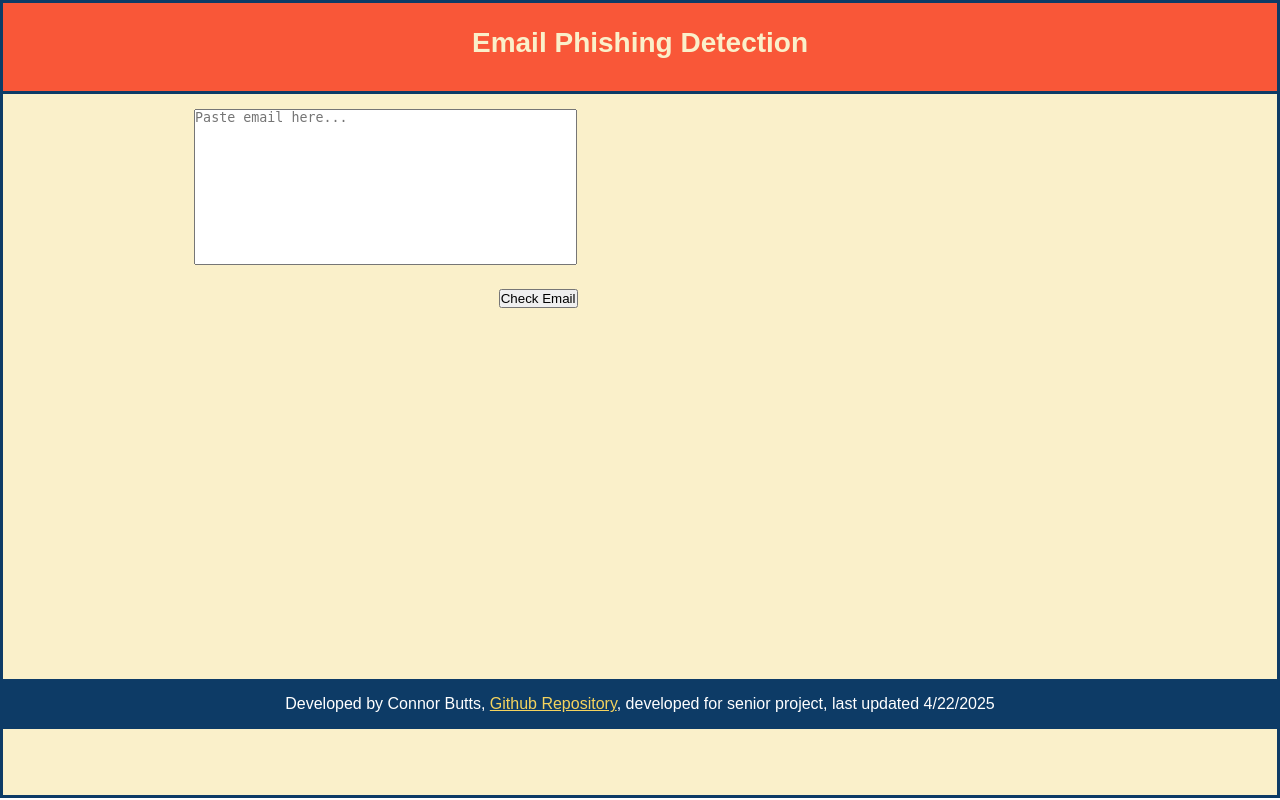
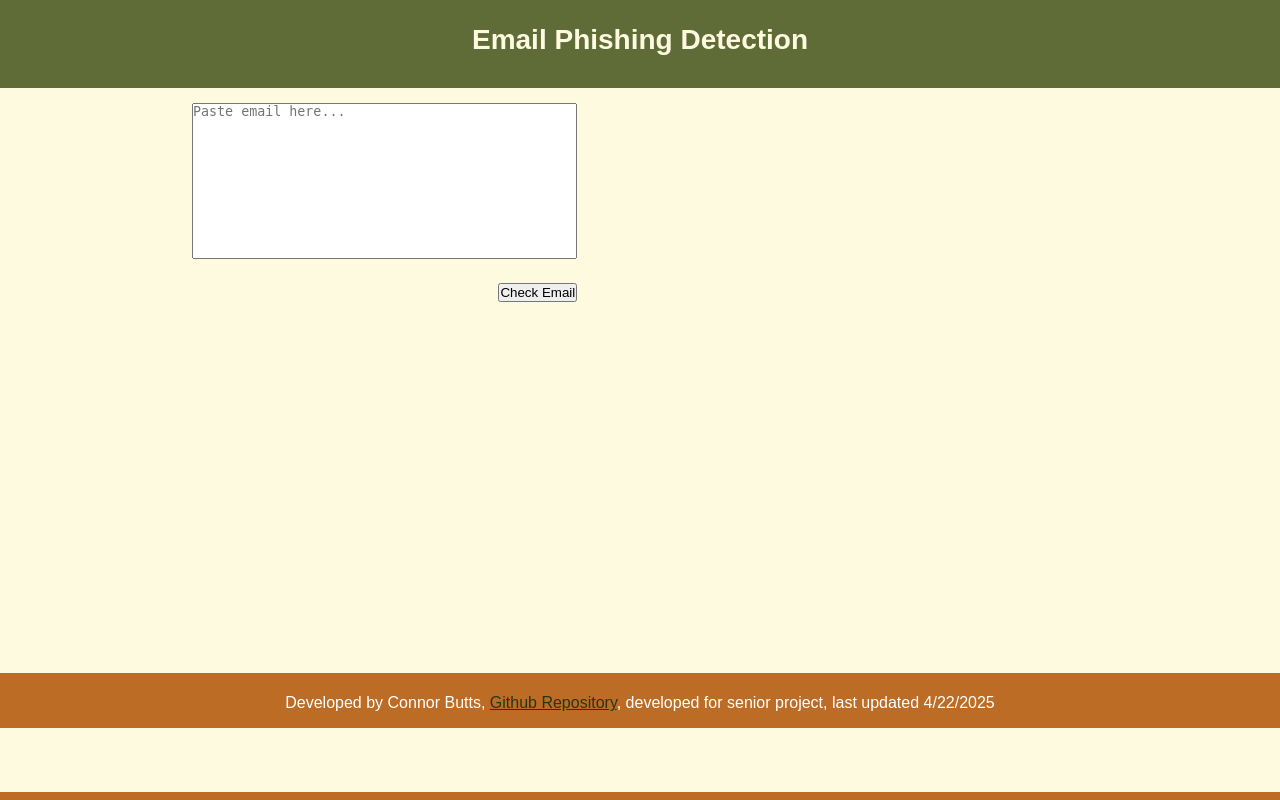
Before and after one commit to connorbutts75/XAI-PhishingDetection, a Flask app: page / in a window 1280 px wide. Run offline with Flask 3, Linux system fonts and the light colour scheme.

Commit message:
Updated color choices and minor UX/UI designs
Also changed wording on modelError.html

```diff
--- a/static/style.css
+++ b/static/style.css
@@ -4,7 +4,7 @@
 	padding: 0;
 }
 html {
-	background-color: white;
+	background-color: #BC6C25;
     height: 100%;
 }
 body {
@@ -12,20 +12,18 @@ body {
     font-size: 100%;
     height: 99%;
     margin: 0 auto;
-    border: 3px solid #0D3B66;
-    background-color: #FAF0CA;
+    background-color: #FEFAE0;
 }
 
 /* the styles for the header */
 header {
 	padding: 1.5em 0 2em 0;
-	border-bottom: 3px solid #0D3B66;
-	background: #F95738;
+	background: #606C38;
     text-align: center;
 }
 header h2 {
 	font-size: 175%;
-	color: #FAF0CA;
+	color: #FEFAE0;
 }
 
 /* the styles for the main content */
@@ -37,15 +35,14 @@ main {
 
 /* the styles for the body (only present in modelError.html) */
 body h3{
-	color: #D62828;
+	color: #606C38;
 	padding: 0px 15px 15px 15px;
 }
 body p{
 	padding: 0px 15px 15px 15px;
-	color: #0D3B66;
 }
 body a{
-	color: #F95738
+	color: #606C38
 }
 
 /* the styles for the section */
@@ -64,21 +61,20 @@ aside {
 	padding: 0 0 5px 5px;
 }
 aside h2 {
-	color: #F95738;
+	color: #606C38;
 	font-size: 130%;
 	padding: .6em 0 .25em 0;
 }
 
 aside p{
 	padding: 0px;
-	color: #0D3B66;
 }
 
 /* the styles for the footer */
 footer {
-	background-color: #0D3B66;
+	padding-top: 0.4%;
+	background-color: #BC6C25;
 	clear: both;
-
 }
 footer p {
 	text-align: center;
@@ -86,7 +82,7 @@ footer p {
 	padding: 1em 0;
 }
 footer a {
-	color: #F4D35E;
+	color: #283618;
 }
 textarea{
     resize: none;
--- a/templates/modelError.html
+++ b/templates/modelError.html
@@ -14,7 +14,7 @@
 	</header>
 	<main>
 		<body>
-			<h3>AI is not present</h3>
+			<h3>Model failed to load</h3>
 			<p>Please check the AI folder to ensure that all files are present, the folder should contain Config.json, merges.txt, model.safetensor, special_tokens_map.json, tokenizer_config.json, and vocab.json.</p>
 			<p>The most likely file that is missing is model.safetensor, to get this file go the <a href = https://github.com/connorbutts75/XAI-PhishingDetection>Github</a>, go to releases on the right side of the page, select adding binary, select model.safetensor, add it into the AI folder, and restart the program
 			</p>
```
